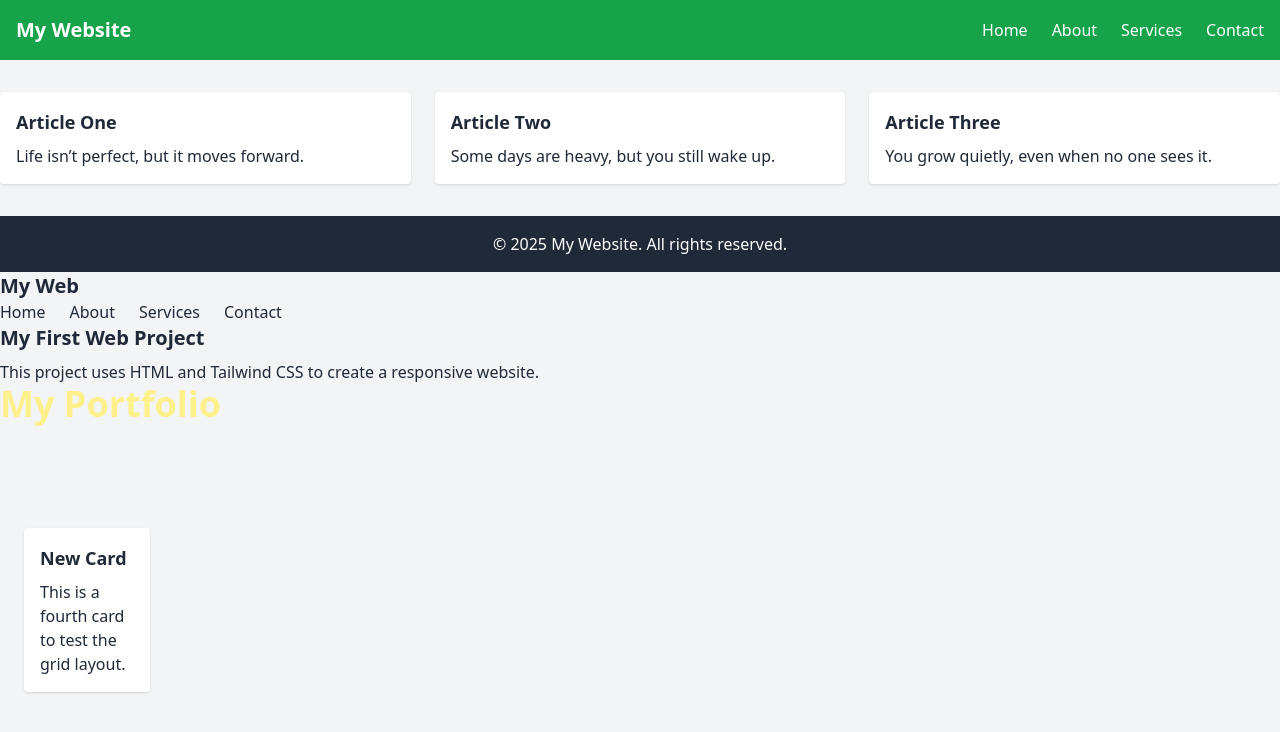
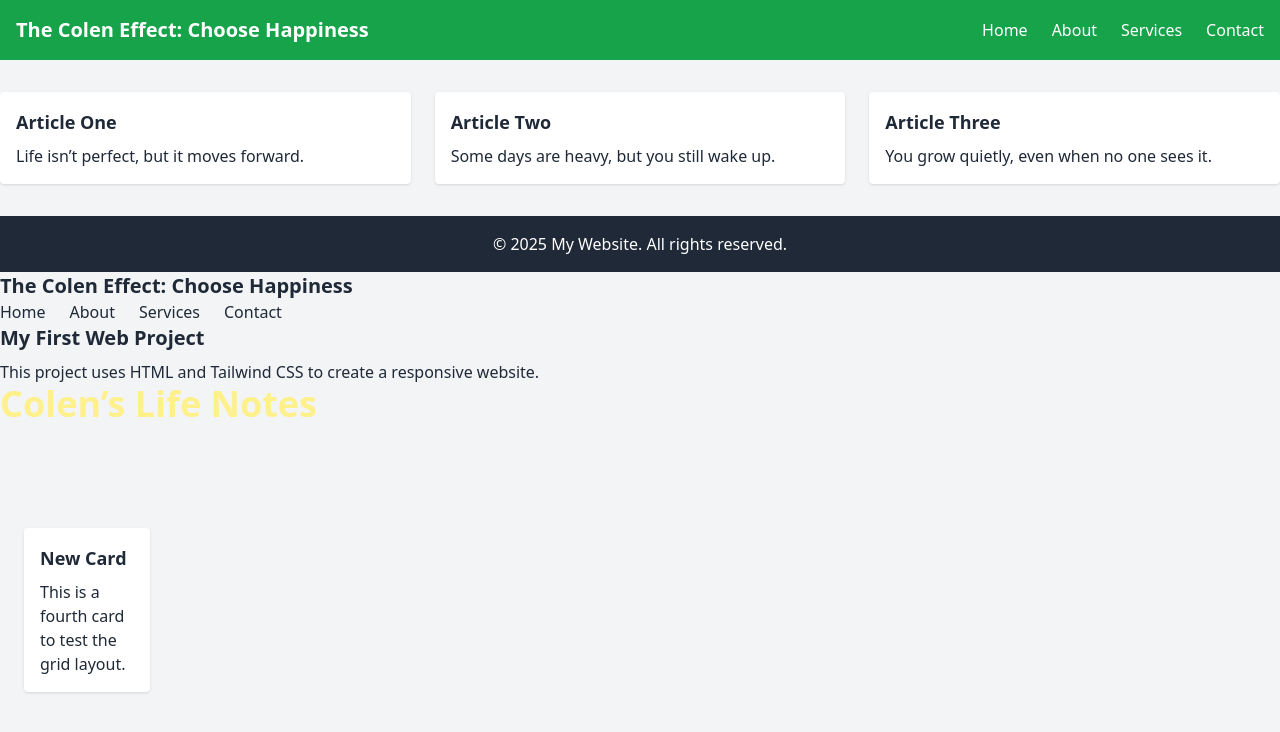
Before and after one commit to Khairo-629/my-tailwind-website, a plain HTML site: page index.html in a window 1280 px wide. Drawn offline with nearby package versions, Linux system fonts and the light colour scheme.

Commit message:
Update index.html

```diff
--- a/index.html
+++ b/index.html
@@ -11,7 +11,7 @@
   <!-- Header -->
   <header class="bg-green-600 text-white p-4">
     <nav class="container mx-auto flex justify-between items-center">
-      <h1 class="text-xl font-bold">My Website</h1>
+      <h1 class="text-xl font-bold">The Colen Effect: Choose Happiness</h1>
       <ul class="flex space-x-6">
         <li><a href="#" class="hover:text-green-300">Home</a></li>
         <li><a href="#" class="hover:text-green-300">About</a></li>
@@ -41,7 +41,7 @@
   <footer class="bg-gray-800 text-white text-center p-4">
     <p>&copy; 2025 My Website. All rights reserved.</p>
   </footer>
-<h1 class="text-xl font-bold">My Web</h1>
+<h1 class="text-xl font-bold">The Colen Effect: Choose Happiness</h1>
 <ul class="flex space-x-6">
   <li><a href="#">Home</a></li>
   <li><a href="#">About</a></li>
@@ -50,7 +50,7 @@
 </ul>
 <h2 class="text-xl font-semibold mb-2">My First Web Project</h2>
 <p>This project uses HTML and Tailwind CSS to create a responsive website.</p>
-<h1 class="text-4xl text-yellow-200 font-extrabold">My Portfolio</h1>
+<h1 class="text-4xl text-yellow-200 font-extrabold">Colen’s Life Notes</h1>
     <main class="my-12 p-6 grid grid-cols-2 gap-8">
         <nav class="flex justify-around items-center">
             <main class="container mx-auto my-8 grid grid-cols-2 md:grid-cols-4 gap-8">
```
